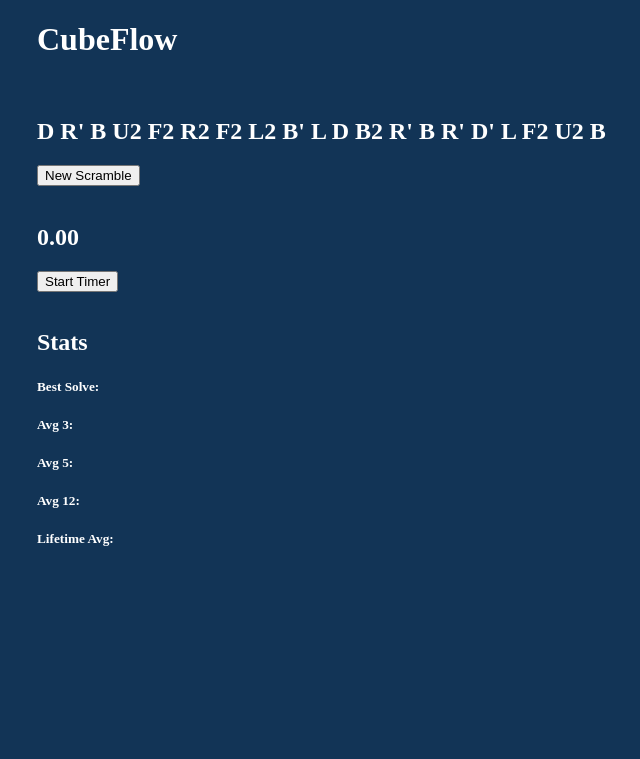
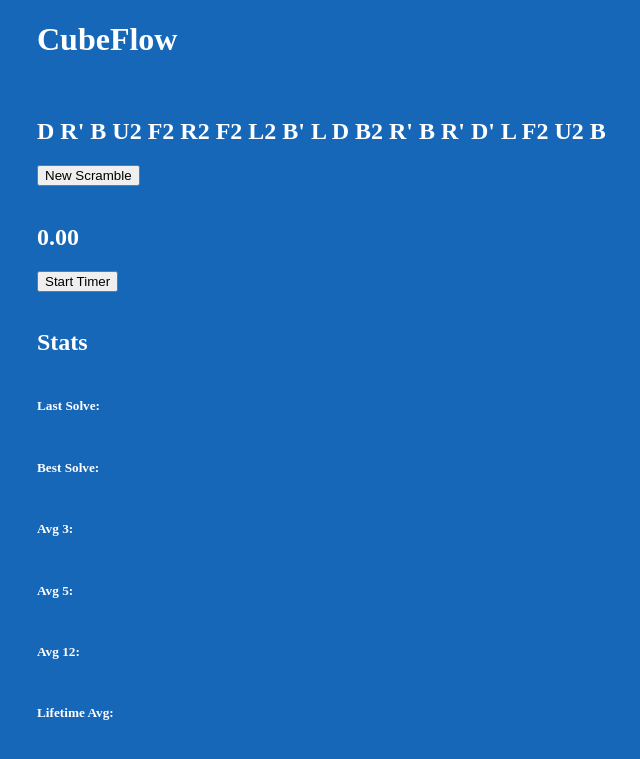
Before and after one commit to Bytew4rden/CubeFlow, a Python web app: template templates/index.html in a window 1280 px wide. Shown: the top 759 px of the page, without its empty margins (287-927 px from the left). Run offline with Jinja, Linux system fonts and the light colour scheme; the template is opened without the code that fills it, so the values that code supplies are empty.

Commit message:
Stats working :) averages calculated correctly! things update automatically and asynchronously

```diff
--- a/static/index.js
+++ b/static/index.js
@@ -40,7 +40,7 @@ function generateScramble() {
 let started = false;
 let timerInterval = null;
 
-function toggleTimer() {
+async function toggleTimer() {
   let timer = document.getElementById("timer");
   let start = Date.now();
 
@@ -66,8 +66,8 @@ function toggleTimer() {
       time: timer.textContent,
     };
 
-    sendSolveToBackend(data);
-
+    await sendSolveToBackend(data);
+    await getSolves();
     // zero = 0; // lol
     // timer.textContent = zero.toFixed(2);
     generateScramble();
@@ -86,6 +86,7 @@ async function getSolves() {
     //'solves' variable is at the top of this .js file.
     //   We populate that array with this line
     solves = data;
+    updateUI();
 
     return solves;
   } catch (error) {
@@ -108,19 +109,49 @@ async function sendSolveToBackend(data) {
 }
 
 function updateUI() {
-  var length = solves.length;
-  console.log(length);
-
+  var last = document.getElementById("last");
   var best = document.getElementById("best");
   var avg3 = document.getElementById("avg3");
   var avg5 = document.getElementById("avg5");
   var avg12 = document.getElementById("avg12");
   var avgAll = document.getElementById("avgAll");
 
-  console.log(solves);
+  var lengthSolves = solves.length;
+
+  //Find last and best solve
+  if (lengthSolves > 0) {
+    last.textContent = solves[0].time_seconds;
+    var bestTime = Infinity;
+    for (const solve of solves) {
+      var solveTime = parseFloat(solve.time_seconds);
+      if (solveTime < bestTime) {
+        bestTime = solveTime;
+      }
+    }
+    best.textContent = bestTime;
+  } else {
+    last.textContent = "--";
+    best.textContent = "--";
+  }
+
+  avg3.textContent = calculateSolveAvg(solves, 3);
+  avg5.textContent = calculateSolveAvg(solves, 5);
+  avg12.textContent = calculateSolveAvg(solves, 12);
+  avgAll.textContent = calculateSolveAvg(solves, solves.length);
+}
+
+function calculateSolveAvg(arr, num) {
+  if (arr.length >= num) {
+    var sum = 0;
+    for (let i = 0; i < num; i++) {
+      sum += parseFloat(arr[i].time_seconds);
+    }
+    sum /= num;
+    return sum.toFixed(2);
+  } else {
+    return "--";
+  }
 }
 
 getSolves();
 generateScramble();
-
-updateUI();
--- a/static/style.css
+++ b/static/style.css
@@ -1,5 +1,5 @@
 body {
-  background-color: #123456;
+  background-color: rgb(22, 103, 184);
 }
 #app {
   width: 50%;
@@ -7,3 +7,12 @@ body {
   margin-right: auto;
   color: rgb(255, 255, 255);
 }
+
+#stats {
+  display: grid;
+  /* This creates two columns: one for labels, one for values */
+  grid-template-columns: 1fr 1fr;
+  gap: 1px; /* Space between the items */
+  max-width: 300px; /* Keeps it from stretching across the whole screen */
+  align-items: center;
+}
--- a/templates/index.html
+++ b/templates/index.html
@@ -28,21 +28,26 @@
 
       <br />
 
+      <h2>Stats</h2>
+
       <div id="stats">
-        <h2>Stats</h2>
+        <h5>Last Solve:</h5>
+        <p id="last"></p>
+
         <h5>Best Solve:</h5>
         <p id="best"></p>
+
         <h5>Avg 3:</h5>
-        <p id="m3"></p>
+        <p id="avg3"></p>
 
         <h5>Avg 5:</h5>
-        <p id="m5"></p>
+        <p id="avg5"></p>
 
         <h5>Avg 12:</h5>
-        <p id="m12"></p>
+        <p id="avg12"></p>
 
         <h5>Lifetime Avg:</h5>
-        <p id="total"></p>
+        <p id="avgAll"></p>
       </div>
     </div>
 
```
Also changed, not shown: cubeflow.db, 1 other file.
